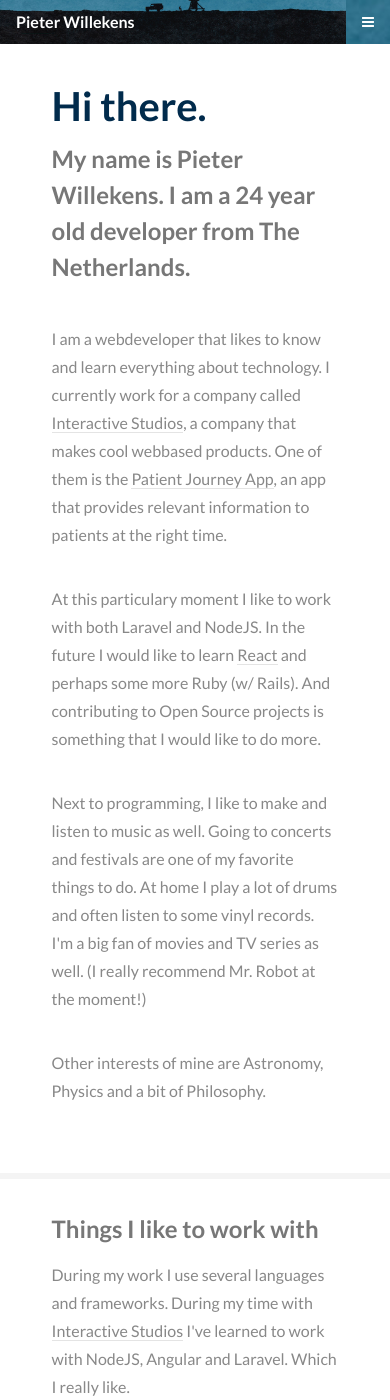
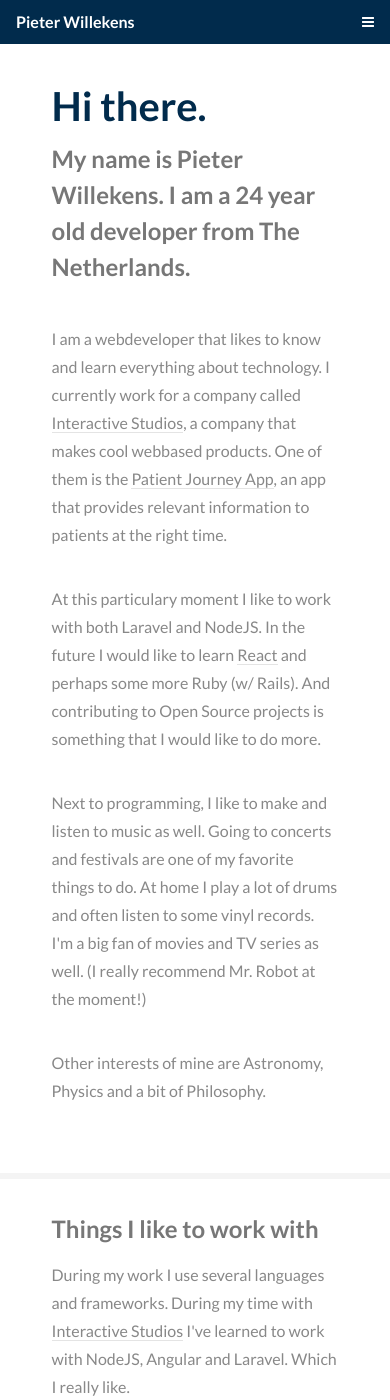
Before and after one commit to pataar/website-archived, a Jekyll site: the page built from index.html, in a window 390 px wide and 1400 px high. Built offline with Jekyll 4.4.1, drawn with Linux system fonts in a browser that asks for light colours.

Commit message:
Stop showing banner image on mobile view

```diff
--- a/_includes/header.html
+++ b/_includes/header.html
@@ -20,6 +20,7 @@
                 <li><a href="https://github.com/{{site.github_username}}" class="icon fa fa-github"><span class="label">Github</span></a></li>
                 <li><a href="https://stackoverflow.com/users/3173382/pataar" class="icon fa fa-stack-overflow"><span class="label">Stack Overflow</span></a></li>
                 <li><a href="https://www.last.fm/user/{{site.lastfm_username}}" class="icon fa fa-lastfm"><span class="label">last.fm</span></a></li>
+
                 <li><a href="https://www.trakt.tv/user/{{site.trakt_username}}" class="icon fa fa-film"><span class="label">trakt.tv</span></a></li>
                 <li><a href="https://keybase.io/{{site.github_username}}" class="icon fa fa-key"><span class="label">keybase</span></a></li>
                 <li><a href="https://npmjs.com/~{{site.github_username}}" class="icon devicons devicons-npm"><span class="label">NPM</span></a></li>
--- a/css/custom.scss
+++ b/css/custom.scss
@@ -18,11 +18,7 @@ nav {
 
 body #titleBar,
 body #titleBar .toggle:before{
-	background-image: url('../images/banner.jpg');
-	background-position: 0 center;
-	background-repeat: no-repeat;
-	background-size: cover;
-	background-attachment: fixed;
+	background: #012B4C;
 }
 
 
```
